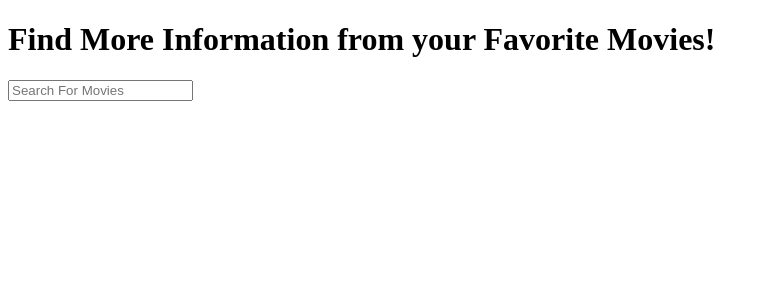
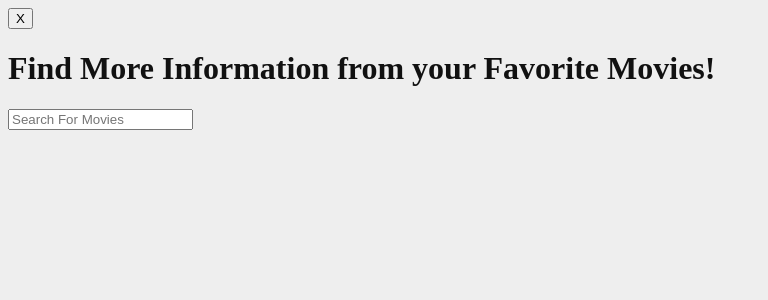
Before and after one commit to rafawelsh/MovieAPI_Project, a React (Create React App) app in the folder client/: page / in a window 1280 px wide. Shown: the top 300 px of the page, without its empty margins (0-768 px from the left). Built offline with nearby package versions, Linux system fonts and the light colour scheme.

Commit message:
added ThemeToggle

```diff
--- /dev/null
+++ b/client/src/App.css
@@ -0,0 +1,27 @@
+body {
+  --text-color: #111;
+  --link-color: #9f0dcd;
+  --background-color: #eee;
+  background-color: var(--background-color);
+  color: var(--text-color);
+}
+
+body.is_inverted {
+  --text-color: #fff;
+  --link-color: #faf697;
+  --background-color: #222;
+}
+
+@media (prefers-color-scheme: dark) {
+  body {
+    --text-color: #fff;
+    --link-color: #faf697;
+    --background-color: #222;
+  }
+  body.is_inverted {
+    --text-color: #111;
+    --link-color: #9f0dcd;
+    --background-color: #eee;
+  }
+}
+/*# sourceMappingURL=App.css.map */
--- a/client/src/App.js
+++ b/client/src/App.js
@@ -1,7 +1,14 @@
+import Layout from "./components/Layout";
 import Homepage from "./components/HomePage/Homepage";
+import "./App.css";
 
 function App() {
-	return <Homepage />;
+	return (
+		<>
+			<Layout />
+			<Homepage />
+		</>
+	);
 }
 
 export default App;
--- /dev/null
+++ b/client/src/App.scss
@@ -0,0 +1,27 @@
+@mixin lightMode() {
+	--text-color: #111;
+	--link-color: #9f0dcd;
+	--background-color: #eee;
+}
+
+@mixin darkMode() {
+	--text-color: #fff;
+	--link-color: #faf697;
+	--background-color: #222;
+}
+
+body {
+	@include lightMode();
+	&.is_inverted {
+		@include darkMode();
+	}
+	@media (prefers-color-scheme: dark) {
+		@include darkMode();
+		&.is_inverted {
+			@include lightMode();
+		}
+	}
+
+	background-color: var(--background-color);
+	color: var(--text-color);
+}
--- /dev/null
+++ b/client/src/components/Layout.js
@@ -0,0 +1,37 @@
+import React, { useEffect, useState } from "react";
+import ThemeToggle from "./ThemeToggle";
+
+function Layout({ children }) {
+	const [lightMode, setLightMode] = useState("default");
+
+	const toggleTheme = () => {
+		const localTheme = window.localStorage.getItem("lightMode");
+		const savedMode = localTheme === "inverted" ? "inverted" : "default";
+		if (savedMode === "default") {
+			window.localStorage.setItem("lightMode", "inverted");
+			setLightMode("inverted");
+		} else {
+			window.localStorage.setItem("lightMode", "default");
+			setLightMode("default");
+		}
+	};
+
+	useEffect(() => {
+		const localTheme = window.localStorage.getItem("lightMode");
+		setLightMode(localTheme);
+		if (localTheme === "inverted") {
+			document.body.classList.add("is_inverted");
+		} else {
+			document.body.classList.remove("is_inverted");
+		}
+	}, [lightMode]);
+
+	return (
+		<div className='layout'>
+			<ThemeToggle themeSwitch={toggleTheme} />
+			{children}
+		</div>
+	);
+}
+
+export default Layout;
--- /dev/null
+++ b/client/src/components/ThemeToggle.js
@@ -0,0 +1,16 @@
+import React from "react";
+
+function ThemeToggle({ themeSwitch = (f) => f }) {
+	return (
+		<button
+			className='themeToggle'
+			type='button'
+			onClick={themeSwitch}
+			aria-label='change theme color'
+		>
+			X
+		</button>
+	);
+}
+
+export default ThemeToggle;
```
Also changed, not shown: 1 other file (tests, documents, lock files or other folders).
